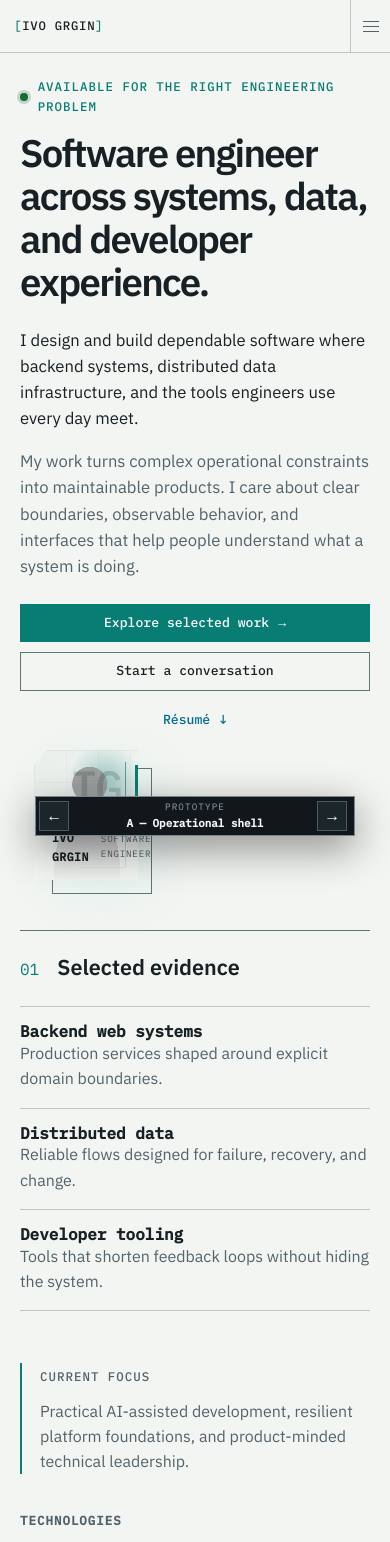
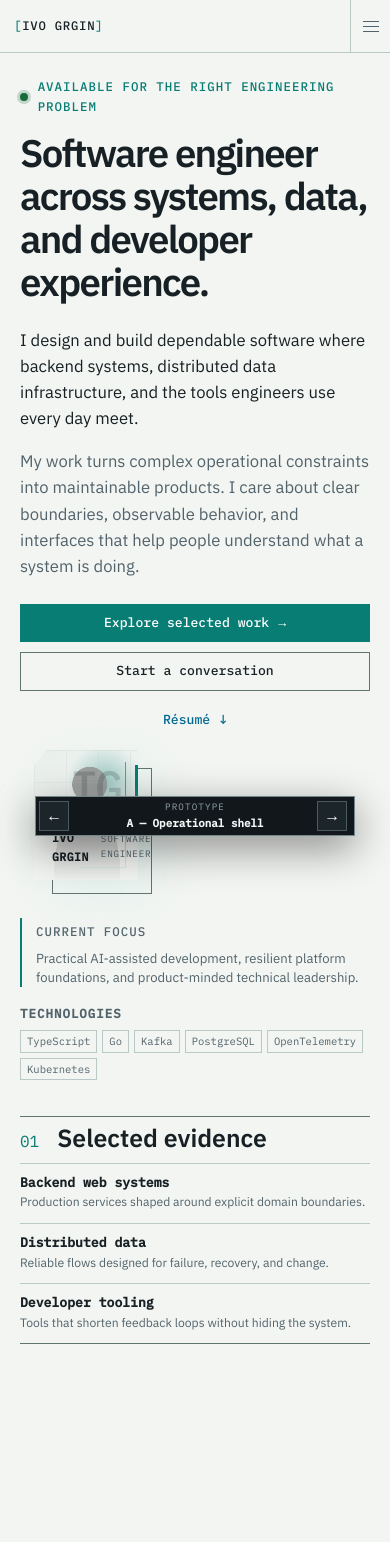
Before and after one commit to igrgin/portfolio-page-terminal, a React (Vite) app: page / in a window 390 px wide. Shown: the top 1542 px of the page. After the commit the page ends 1440 px from the top, so only its background shows below. Built offline with nearby package versions, Linux system fonts and the light colour scheme; a web font is replaced by a local one.

Commit message:
rebalance variant A about page

```diff
--- a/src/main.jsx
+++ b/src/main.jsx
@@ -579,7 +579,7 @@ function VariantA({ state, labels }) {
           </div>
         </aside>
 
-        <main id="main-content" className="a-main">
+        <main id="main-content" className={`a-main a-main--${state.view}`}>
           <div className="route-view" key={`a-${state.view}`}>
             {state.view === "about" ? (
               <AAbout state={state} labels={labels} />
@@ -597,7 +597,7 @@ function VariantA({ state, labels }) {
 
 function AAbout({ state, labels }) {
   return (
-    <>
+    <div className="a-about">
       <section className="a-hero">
         <div className="a-hero__copy">
           <div className="eyebrow">
@@ -608,25 +608,25 @@ function AAbout({ state, labels }) {
           <p>{labels.bio}</p>
           <CtaRow state={state} labels={labels} />
         </div>
+        <aside className="a-hero__aside">
           <Portrait label={labels.portrait} treatment="operational" />
+          <div className="a-context">
+            <section>
+              <span className="mini-label">{labels.currentFocus}</span>
+              <p>{labels.currentFocusText}</p>
             </section>
-      <div className="a-content-grid">
-        <section className="panel-heading">
+            <TechnologyList labels={labels} />
+          </div>
+        </aside>
+      </section>
+      <section className="a-evidence-band panel-heading">
         <div>
           <span>01</span>
           <h2>{labels.strongestEvidence}</h2>
         </div>
         <EvidenceList labels={labels} />
       </section>
-        <aside className="a-context">
-          <section>
-            <span className="mini-label">{labels.currentFocus}</span>
-            <p>{labels.currentFocusText}</p>
-          </section>
-          <TechnologyList labels={labels} />
-        </aside>
     </div>
-    </>
   );
 }
 
--- a/src/styles.css
+++ b/src/styles.css
@@ -1252,12 +1252,16 @@ p {
   padding: clamp(28px, 3.5vw, 52px);
 }
 
+.a-main--about {
+  padding-block: 24px;
+}
+
 .a-hero {
   display: grid;
-  grid-template-columns: minmax(0, 1.75fr) minmax(190px, 0.5fr);
+  grid-template-columns: minmax(0, 1.75fr) minmax(210px, 0.55fr);
   align-items: start;
   gap: clamp(32px, 5vw, 64px);
-  padding-bottom: 40px;
+  padding-bottom: 20px;
 }
 
 .a-hero h1 {
@@ -1265,8 +1269,14 @@ p {
   font-size: clamp(2.4rem, 4vw, 4rem);
 }
 
+:root[lang="hr"] .a-hero h1 {
+  max-width: 24ch;
+  font-size: clamp(2.25rem, 3.1vw, 3.2rem);
+}
+
 .a-hero .portrait {
-  width: min(100%, 230px);
+  width: min(100%, 160px);
+  justify-self: end;
 }
 
 .a-hero__copy > p:not(.eyebrow) {
@@ -1280,19 +1290,61 @@ p {
   margin-bottom: 16px;
 }
 
-.a-content-grid {
-  display: grid;
-  grid-template-columns: minmax(0, 1.6fr) minmax(220px, 0.65fr);
-  gap: clamp(32px, 5vw, 64px);
-  padding-top: 24px;
+.a-hero__aside {
+  display: grid;
+  align-content: start;
+  gap: 24px;
+}
+
+.a-evidence-band {
+  padding-top: 8px;
   border-top: 1px solid var(--border-strong);
+  border-bottom: 1px solid var(--border-strong);
+}
+
+.a-evidence-band .evidence-list {
+  display: grid;
+  grid-template-columns: repeat(3, minmax(0, 1fr));
+  border-top: 0;
+}
+
+.a-evidence-band .evidence-item {
+  display: block;
+  min-width: 0;
+  padding: 8px 18px 4px;
+  border-top: 1px solid var(--border);
+  border-right: 1px solid var(--border);
+  border-bottom: 0;
+}
+
+.a-evidence-band .evidence-item:first-child {
+  padding-left: 0;
+}
+
+.a-evidence-band .evidence-item:last-child {
+  padding-right: 0;
+  border-right: 0;
+}
+
+.a-evidence-band .evidence-item h3 {
+  margin-bottom: 4px;
+  font-size: 0.82rem;
+}
+
+.a-evidence-band .evidence-item p {
+  font-size: 0.76rem;
+  line-height: 1.35;
+}
+
+.a-evidence-band h2 {
+  font-size: 1.55rem;
 }
 
 .panel-heading > div:first-child {
   display: flex;
   align-items: baseline;
   gap: 18px;
-  margin-bottom: 24px;
+  margin-bottom: 8px;
 }
 
 .panel-heading > div:first-child span {
@@ -1307,16 +1359,31 @@ p {
 .a-context {
   display: grid;
   align-content: start;
-  gap: 40px;
+  gap: 20px;
 }
 
 .a-context > section:first-child {
-  padding-left: 18px;
+  padding-left: 14px;
   border-left: 2px solid var(--accent);
 }
 
 .a-context p {
-  margin: 10px 0 0;
+  margin: 6px 0 0;
+  font-size: 0.82rem;
+  line-height: 1.45;
+}
+
+.a-context .technology-block h2 {
+  margin-bottom: 9px;
+}
+
+.a-context .technology-list {
+  gap: 5px;
+}
+
+.a-context .technology-list li {
+  padding: 2px 6px;
+  font-size: 0.66rem;
 }
 
 .a-project-hero {
@@ -1875,18 +1942,23 @@ p {
     width: 210px;
   }
 
-  .a-hero,
-  .a-content-grid {
+  .a-hero {
     grid-template-columns: 1fr;
   }
 
+  .a-hero__aside {
+    grid-template-columns: 180px minmax(0, 1fr);
+    align-items: start;
+  }
+
   .a-hero .portrait {
-    width: 200px;
-    grid-row: 1;
-  }
-
-  .a-content-grid {
-    gap: 52px;
+    width: 160px;
+    grid-row: auto;
+    justify-self: start;
+  }
+
+  .a-hero .a-context {
+    grid-template-columns: repeat(2, minmax(0, 1fr));
   }
 
   .b-header {
@@ -2027,9 +2099,25 @@ p {
     padding-bottom: 36px;
   }
 
+  .a-hero__aside,
+  .a-hero .a-context {
+    grid-template-columns: 1fr;
+  }
+
   .a-hero .portrait {
     width: 104px;
     grid-row: auto;
+  }
+
+  .a-evidence-band .evidence-list {
+    grid-template-columns: 1fr;
+  }
+
+  .a-evidence-band .evidence-item,
+  .a-evidence-band .evidence-item:first-child,
+  .a-evidence-band .evidence-item:last-child {
+    padding: 12px 0;
+    border-right: 0;
   }
 
   .a-project-hero,
```
Lines whose indentation alone changed are shown as unchanged.
